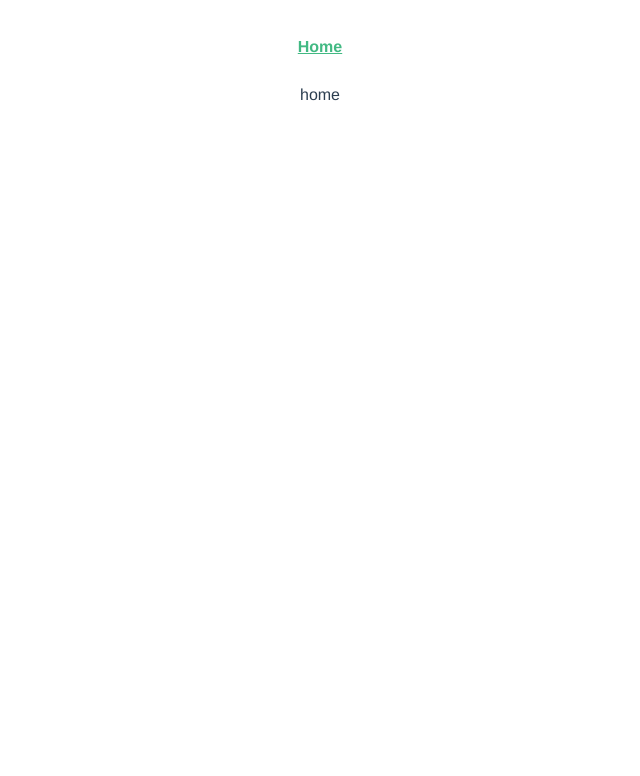
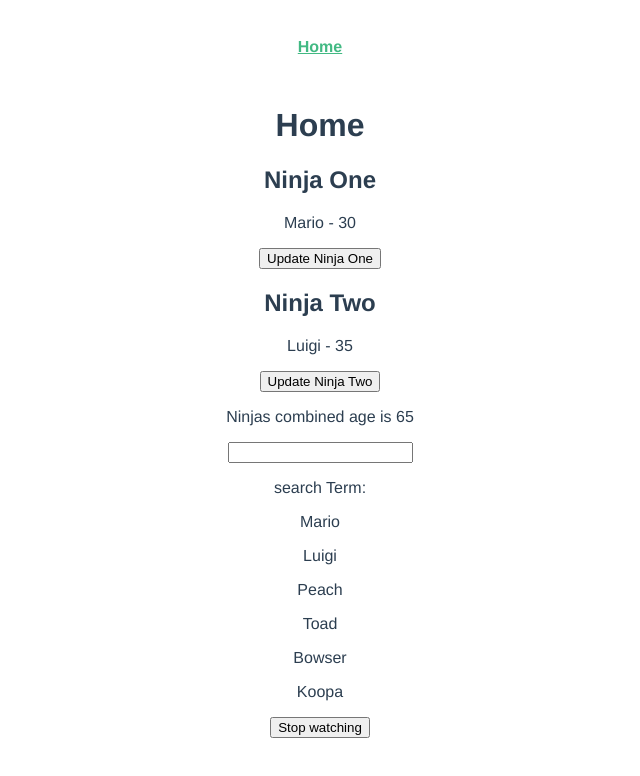
Before and after one commit to alexelmore/vue-blog-project, a Vue app in the folder blog-project/: page / in a window 1280 px wide. Shown: the top 776 px of the page, without its empty margins (320-960 px from the left). Built offline with nearby package versions, Linux system fonts and the light colour scheme.

Commit message:
Composition API practice

```diff
--- a/blog-project/src/views/HomeView.vue
+++ b/blog-project/src/views/HomeView.vue
@@ -1,14 +1,84 @@
 <template>
   <div class="home">
-    home
+    <h1>Home</h1>
+
+    <h2>Ninja One</h2>
+    <p>{{ ninjaOne.name }} - {{ ninjaOne.age }}</p>
+    <button @click="updateNinjaOne">Update Ninja One</button>
+
+    <h2>Ninja Two</h2>
+    <p>{{ ninjaTwo.name }} - {{ ninjaTwo.age }}</p>
+    <button @click="updateNinjaTwo">Update Ninja Two</button>
+    <p>Ninjas combined age is {{ combinedAge }}</p>
+    <input type="text" v-model="search" />
+    <p>search Term: {{ search }}</p>
+    <div v-for="name in matchingNames" :key="name">
+      <p>{{ name }}</p>
+    </div>
+    <button @click="stopWatching">Stop watching</button>
   </div>
 </template>
 
 <script>
 // @ is an alias to /src
-
+import { ref, computed, watch, watchEffect } from "vue";
 export default {
   name: "HomeView",
-  components: {},
+  setup() {
+    // Refs inside the composition API's setup method
+    const ninjaOne = ref({ name: "Mario", age: 30 });
+    const ninjaTwo = ref({ name: "Luigi", age: 35 });
+
+    const updateNinjaOne = () => {
+      ninjaOne.value.age = 40;
+    };
+
+    const updateNinjaTwo = () => {
+      ninjaTwo.value.age = 45;
+    };
+
+    const search = ref("");
+
+    // Computed property inside the composition API's setup method
+    const combinedAge = computed(() => {
+      return ninjaOne.value.age + ninjaTwo.value.age;
+    });
+
+    const names = ref(["Mario", "Luigi", "Peach", "Toad", "Bowser", "Koopa"]);
+
+    // Watch hook inside the composition API's setup method
+    const stopWatch = watch(search, () => {
+      console.log("somebodys watching you!");
+    });
+
+    // WatchEffect hook inside the composition API's setup method
+    const stopeWatchEffect = watchEffect(() => {
+      console.log("watch effect function ran");
+    });
+
+    // Another Computed property inside the composition API's setup method
+    const matchingNames = computed(() => {
+      return names.value.filter((name) =>
+        name.toLowerCase().includes(search.value.toLowerCase())
+      );
+    });
+
+    // Function that stops watchers
+    const stopWatching = () => {
+      stopWatch();
+      stopeWatchEffect();
+    };
+    return {
+      ninjaOne,
+      updateNinjaOne,
+      ninjaTwo,
+      updateNinjaTwo,
+      combinedAge,
+      names,
+      search,
+      matchingNames,
+      stopWatching,
+    };
+  },
 };
 </script>
```
